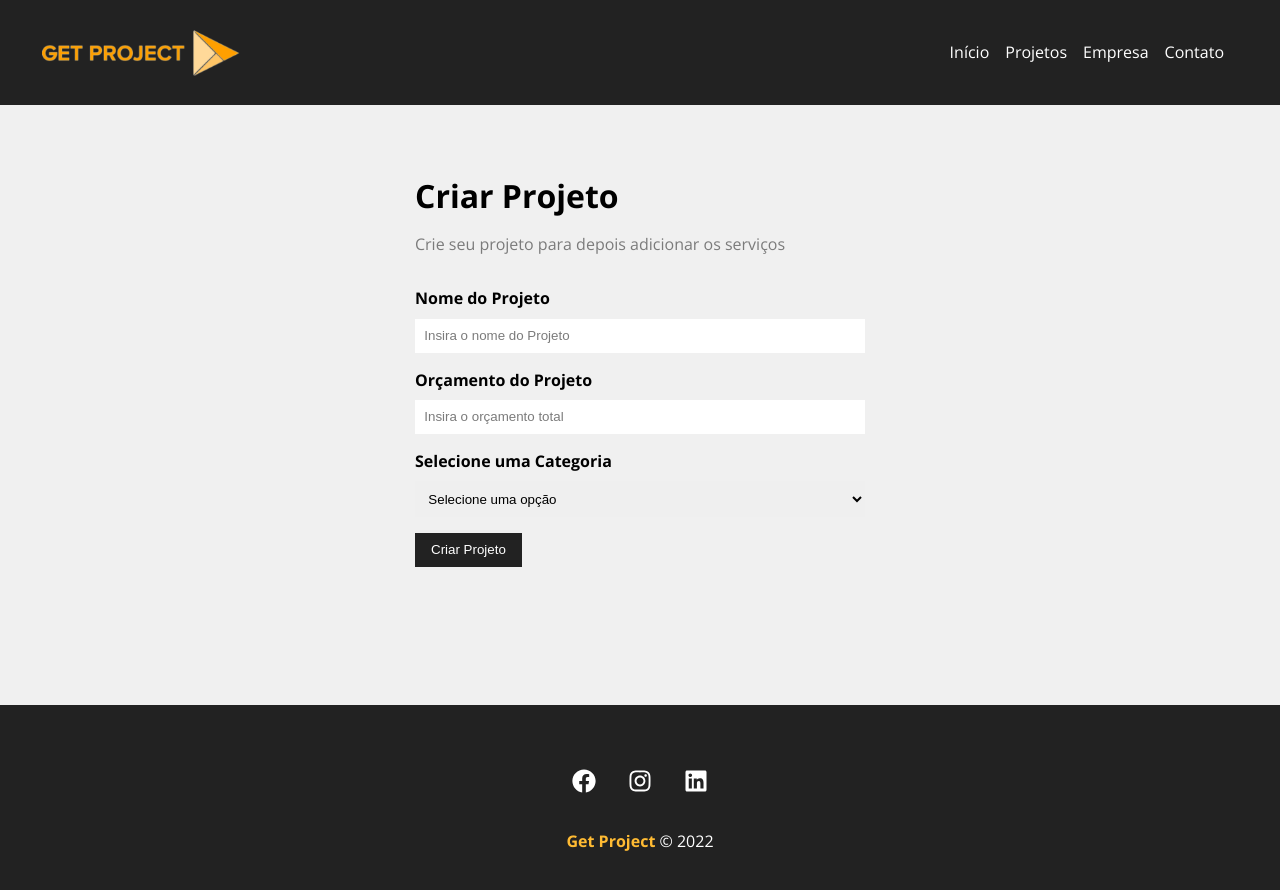
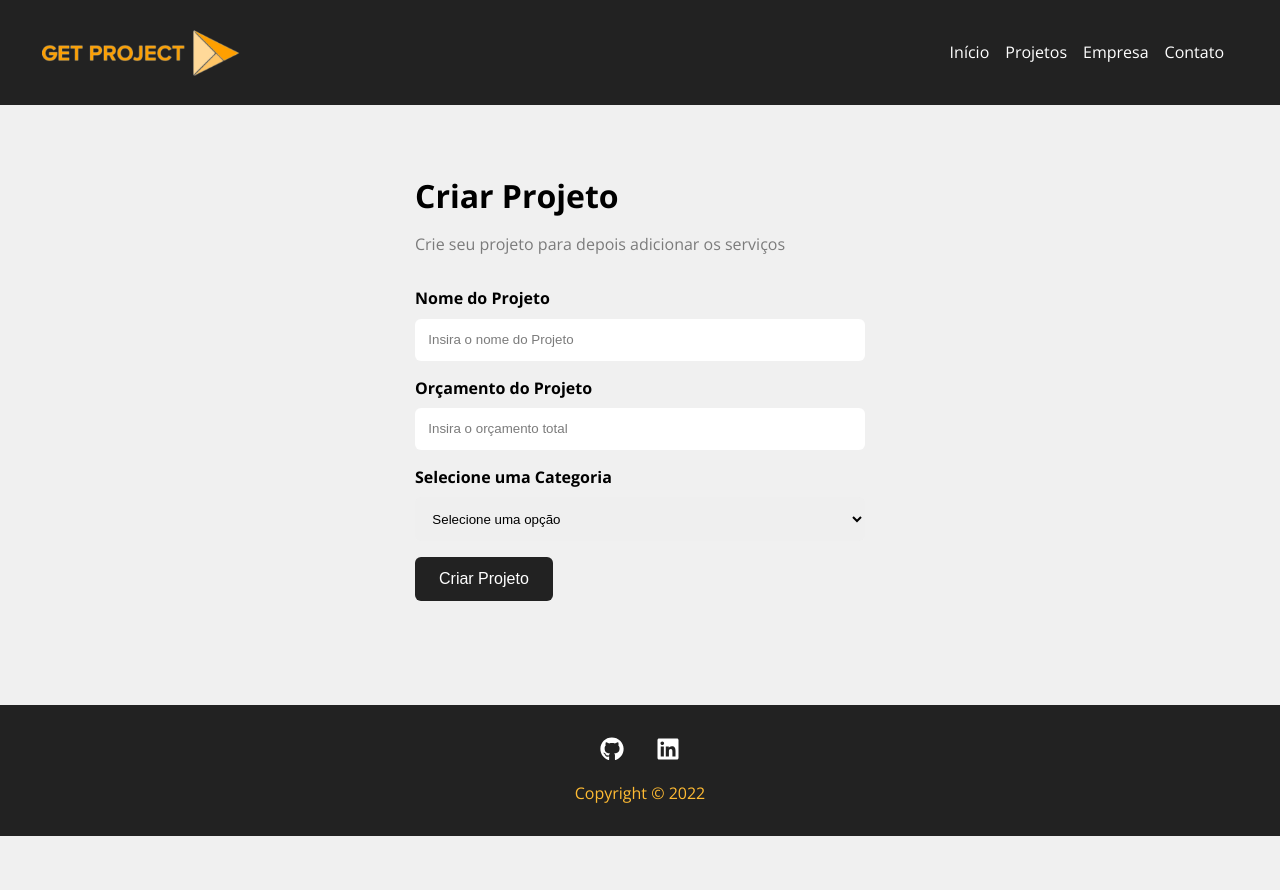
Before and after one commit to paulpessoa/get-project, a React (Create React App) app: page /newproject in a window 1280 px wide. Shown: the top 890 px of the page. After the commit the page ends 836 px from the top, so only its background shows below. Built offline with nearby package versions, Linux system fonts and the light colour scheme; data requests are answered from the project's data file.

Commit message:
add print project

```diff
--- a/db.json
+++ b/db.json
@@ -28,6 +28,21 @@
       "cost": 0,
       "services": [],
       "id": 3
+    },
+    {
+      "cost": 0,
+      "services": [],
+      "id": 4
+    },
+    {
+      "cost": 0,
+      "services": [],
+      "id": 5
+    },
+    {
+      "cost": 0,
+      "services": [],
+      "id": 6
     }
   ],
   "categories": [
--- a/src/components/form/Input.module.css
+++ b/src/components/form/Input.module.css
@@ -10,9 +10,10 @@
 }
 
 .form_control input {
-    padding: 0.7em;
+    padding: 1em;
     border-radius: 0;
     border: none;
+    border-radius: 6px;
 }
 
 
--- a/src/components/form/Select.js
+++ b/src/components/form/Select.js
@@ -7,7 +7,7 @@ function Select({text, name, options, handleOnChange, value}){
             <select name={name} id={name} onChange={handleOnChange} value={value || ''}>
                 <option> Selecione uma opção </option>
                 {options.map((option) => (
-                    <option value={option.id} key={option.id}>{option.name}</option>
+                    <option className={styles.personalizar-option} value={option.id} key={option.id}>{option.name}</option>
                 ))}
             </select>
         </div>
--- a/src/components/form/Select.module.css
+++ b/src/components/form/Select.module.css
@@ -10,7 +10,20 @@
 }
 
 .form_control select {
-    padding: 0.7em;
+    padding: 1em;
     border-radius: 0;
     border: none;
+    border-radius: 6px;
 }
+.personalizar-select{
+    border: 1px solid red;
+}
+.personalizar-option{
+    border: 1px solid blue;
+    background: black;
+    color: #fff;
+}
+.personalizar-option:hover{
+    background: #fff;
+    color: black;
+}
--- a/src/components/form/SubmitButton.module.css
+++ b/src/components/form/SubmitButton.module.css
@@ -3,9 +3,12 @@
     color: #fff;
     padding: 0.7em 1.2em;
     text-decoration: none;
-    transition: 0.5s;
+    transition: 0.3s;
     cursor: pointer;
     border: none;
+    border-radius: 6px;
+    padding: 0.8em 1.5em;
+    font-size: 16px;
 }
 
 .btn:hover {
--- a/src/components/layout/Footer.js
+++ b/src/components/layout/Footer.js
@@ -1,16 +1,16 @@
 import React from "react";
 import styles from "./Footer.module.css"
-import {FaFacebook, FaInstagram, FaLinkedin} from 'react-icons/fa'
+import {FaGithub, FaLinkedin} from 'react-icons/fa'
+import logo from "../../img/getprojectlogo.png";
 function Footer () {
     return (
         <footer className={styles.footer}>
             <ul className={styles.social_list}>
-                <li><FaFacebook/></li>
-                <li><FaInstagram/></li>
-                <li><FaLinkedin/></li>
+                <li><a href="https://www.linkedin.com/in/paulmspessoa/" target="_blank"><FaGithub/></a></li>
+                <li><a href="https://www.linkedin.com/in/paulmspessoa/" target="_blank"><FaLinkedin/></a></li>
             </ul>
             <p className={styles.copy_right}>
-                <span>Get Project</span> &copy; 2022
+                Copyright &copy; 2022
             </p>
         </footer>
     )
--- a/src/components/layout/Footer.module.css
+++ b/src/components/layout/Footer.module.css
@@ -1,7 +1,7 @@
 .footer {
     background-color: #222;
     color: #fff;
-    padding: 3em;
+    padding: 1em;
     text-align: center;
 }
 
@@ -12,12 +12,15 @@
     padding: 0;
 }
 
-.social_list li {
+.social_list li a{
     margin: 0 1em;
+    color: #fff;
+    transition: 0.1s;
 }
 
-.social_list li:hover {
+.social_list li a:hover {
     color: #ffbb33;
+    transition: 0.3s;
 }
 
 .social_list svg {
@@ -26,10 +29,9 @@
 }
 
 .copy_right{
-    margin-top:  2em;
-}
-
-.copy_right span{
-    font-weight: bold;
+    margin-top:  1em;
+    display: flex;
+    flex-direction: row;
+    justify-content: center;
     color: #ffbb33;
 }
--- a/src/components/layout/LinkButton.module.css
+++ b/src/components/layout/LinkButton.module.css
@@ -1,9 +1,11 @@
 .btn {
     background-color: #222;
     color: #fff;
-    padding: 0.5em 1em;
+    padding: 0.6em 1.5em;
     text-decoration: none;
-    transition: 0.5s;
+    transition: 0.3s;
+    border-radius: 6px;
+    font-size: 18px;
 }
 
 .btn:hover {
--- a/src/components/pages/Home.js
+++ b/src/components/pages/Home.js
@@ -1,15 +1,13 @@
 import React from "react";
-import logo from "../../img/getprojectlogo.png";
 import styles from "./Home.module.css";
 import LinkButton from "../layout/LinkButton";
 
 function Home () {
     return (
         <div className={styles.home_container}>
-            <h1>Bem vindo ao <span>GetProject</span></h1>
+            <h1>Bem vindo {'{user.name}'}</h1>
             <p>Comece a gerencias os seus projetos agora mesmo</p>
             <LinkButton to="/newproject" text="Criar Projeto"/>
-            <img src={logo} alt='Saving Project' />
         </div>
     )
 }
```
Also changed, not shown: src/img/getproject-print.png (added), 1 other file (tests, documents, lock files or other folders).
